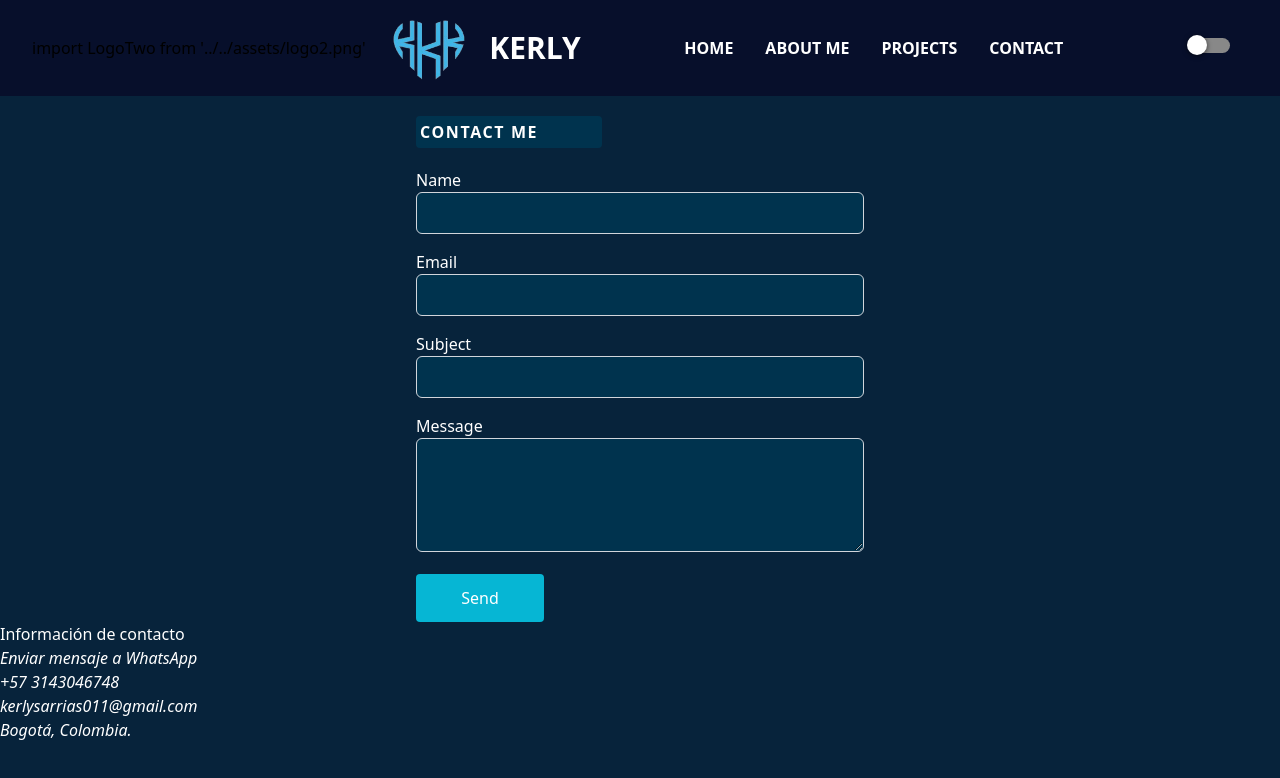
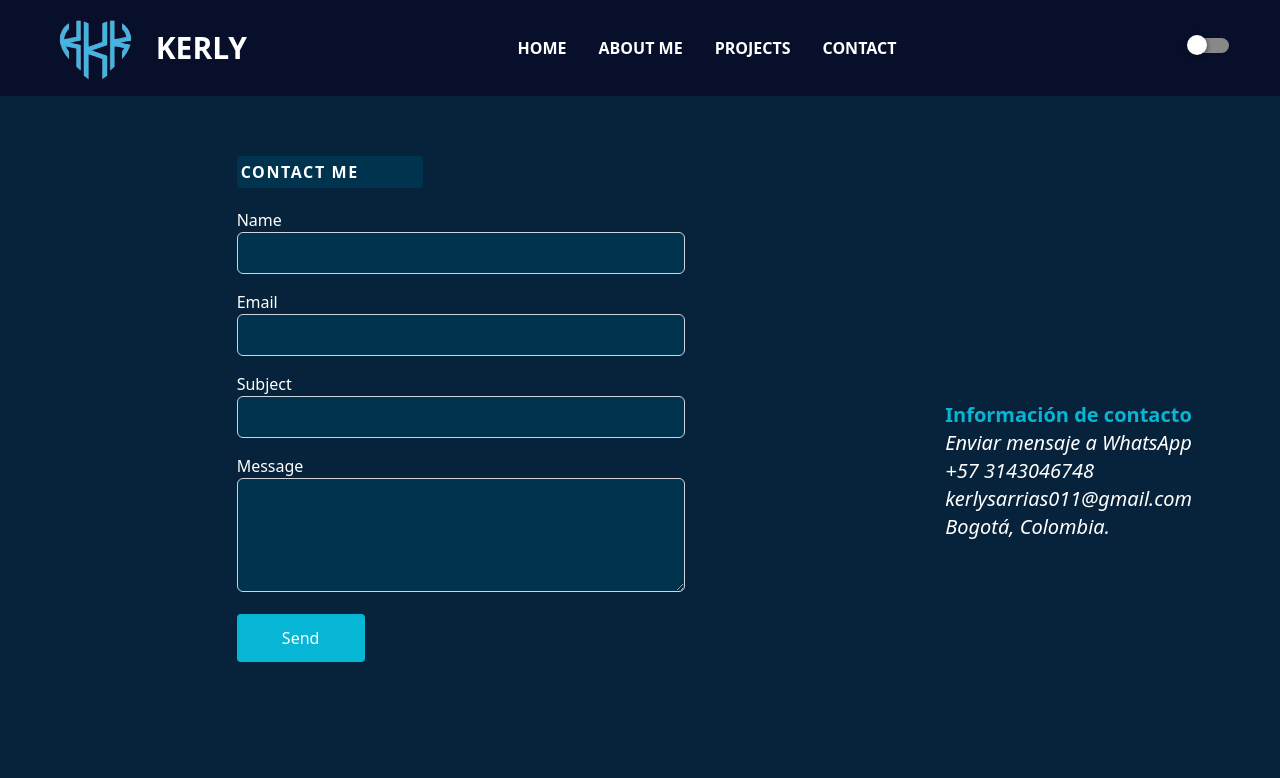
Before and after one commit to KerlyVanesaSarrias/portfolio, a React (Vite) app: page /contact in a window 1280 px wide. Shown: the top 778 px of the page. Built offline with nearby package versions, Linux system fonts and the light colour scheme.

Commit message:
add dowland cv

```diff
--- a/src/components/Contact/InfContact.jsx
+++ b/src/components/Contact/InfContact.jsx
@@ -3,8 +3,8 @@ import React from 'react'
 const InfContact = () => {
     return (
     <div >
-        <div className=' dark:text-white  text-gray-700'>
-            <h3 className=''>Información de contacto</h3>
+        <div className=' dark:text-white  text-gray-700 gap-10'>
+            <h3 className='text-cyan-500 font-bold'>Información de contacto</h3>
             <address>
                 <div>
                     <span>
--- a/src/components/Header/Header.jsx
+++ b/src/components/Header/Header.jsx
@@ -29,7 +29,6 @@ const Header = () => {
     <>
     <div className=' w-full py-2 px-8 flex justify-between items-center dark:bg-[#070F2B] bg-[#31363F]'>
       <ul className='flex items-center'>
-import LogoTwo from '../../assets/logo2.png'
         <li><img className='h-20 w-15 mr-2' src={LogoTwo} alt="" /></li>
         <li><a className='text-3xl text-white space-x-10 font-bold '> KERLY</a></li>
       </ul>
@@ -51,8 +50,8 @@ import LogoTwo from '../../assets/logo2.png'
     </div>
 
         {isOpen && (
-          <div className='w-1/2 left-0 h-screen fixed top-0'>
-          <div className="md:hidden bg-gray-700 bg-opacity-50 flex flex-col h-full  text-white w-full ml-auto  p-4 gap-4">
+          <div className='w-1/2 left-0 h-screen fixed top-0 z-10'>
+          <div className="md:hidden bg-gray-700 flex flex-col h-full  text-white w-full ml-auto  p-4 gap-4">
             <NavItems text={'HOME'} onClick={() => handleChangePage(HOME_PATH)} isActive={selectedItem===HOME_PATH}/>
             <NavItems text={'ABOUT ME'} onClick={() => handleChangePage(ABOUTME_PATH)} isActive={selectedItem===ABOUTME_PATH}/>
             <NavItems text={'PROJECTS'} onClick={() => handleChangePage(PROJECTS_PATH)} isActive={selectedItem===PROJECTS_PATH}/>
--- a/src/pages/AboutMePage.jsx
+++ b/src/pages/AboutMePage.jsx
@@ -2,7 +2,15 @@ import React from 'react'
 import Button from '../components/Button/Button'
 import './Styles/index.css'
 
+
 const AboutMePage = () => {
+
+  const handleDownload = () => {
+    const link = document.createElement('a');
+    link.href = '../../public/Professional Modern CV Resume.pdf';
+    link.download = 'CV_Kerly_Sarrias.pdf';
+    link.click();
+  };
 
   return (
     <div className='w-full flex flex-col items-center gap-20 mt-10 px-4'>
@@ -12,7 +20,7 @@ const AboutMePage = () => {
           <h2 className="  dark:text-white  text-gray-700 font-bold uppercase text-3xl ">I am a full stack web developer and </h2>
           <h3 className='text-cyan-500 font-bold uppercase text-xl mb-3'>Agroindustrial Engineer.</h3>
           <p className="  dark:text-white  text-gray-700 ">I have extensive knowledge in a variety of key technologies. My experience ranges from front-end development with HTML, CSS, React and tools like Tailwind CSS and Bootstrap, to back-end development with JavaScript, Node.js, and SQL databases like MySQL and PostgreSQL, using Sequelize and Express.</p>
-          <Button className="mt-4" color="primary" size="small" isRounded>Downland CV</Button>
+          <Button onClick={handleDownload} className="mt-4" color="primary" size="small" isRounded>Downland CV</Button>
         </div>
       </div>
       <div className='w-full md:w-4/6 relative'>
--- a/src/pages/ContactPage.jsx
+++ b/src/pages/ContactPage.jsx
@@ -4,9 +4,9 @@ import InfContact from '../components/Contact/InfContact'
 
 const ContactPage = () => {
     return (
-        <div>
-            <FormContact/>
-            <InfContact/>
+        <div className='w-full flex flex-col md:flex-row items-center justify-center px-8 py-10'>
+            <div className='w-full'><FormContact/></div>
+            <div className='w-1/3 mt-36 text-xl p-14 flex justify-center'><InfContact/></div>
         </div>
     )
 }
--- a/src/pages/HomePage.jsx
+++ b/src/pages/HomePage.jsx
@@ -5,13 +5,13 @@ import LogoImg from '../assets/logo3.png';
 
 const HomePage = () => {
     return (
-        <div className='w-full flex flex-row items-center justify-center px-8 py-10'>
-            <div className="w-3/5">
+        <div className='w-full flex flex-col md:flex-row items-center justify-center px-8 py-10'>
+            <div className="basis-full md:basis-3/5">
                 <h1 className="brand">Kerly Sarrias</h1>
-                <h2 className=" dark:text-white  text-gray-700 font-bold uppercase text-6xl ">Hay! i am Kerly Vanessa Sarrias</h2>
+                <h2 className=" dark:text-white  text-gray-700 font-bold uppercase text-3xl md:text-6xl ">Hay! i am Kerly Vanessa Sarrias</h2>
                 <div className="flex gap-3">
-                    <h3 className=" text-cyan-500 font-bold uppercase text-6xl">I'm</h3>
-                    <h4 className="text-cyan-500 font-bold uppercase text-6xl home_animation typing">a developer</h4>
+                    <h3 className=" text-cyan-500 font-bold uppercase text-3xl md:text-6xl">I'm</h3>
+                    <h4 className="text-cyan-500 font-bold uppercase text-3xl md:text-6xl home_animation typing">a developer</h4>
                 </div>
                 <p className=" dark:text-white  text-gray-700 font-normal text-xl leading-normal tracking-wider mt-4 " >Full Stack Web Developer, passionate about creating memorable and functional digital experiences. With skills in multiple technologies and always in search of new challenges and opportunities to expand my knowledge and skills.</p>
                 <div className="flex gap-3 mt-6">
@@ -21,7 +21,7 @@ const HomePage = () => {
                     <Button isOnlyIcon='icon' color='secondary'  ><FaWhatsapp/></Button>
                 </div>
             </div>
-            <div>
+            <div className="basis-full md:basis-2/5">
                 <img className="w-60 h-80" src={LogoImg} alt="" />
             </div>
 
```
Also changed, not shown: 1 other file (tests, documents, lock files or other folders).
